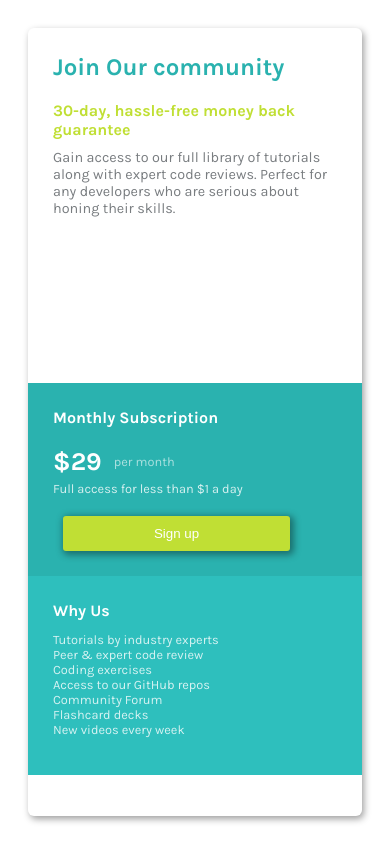
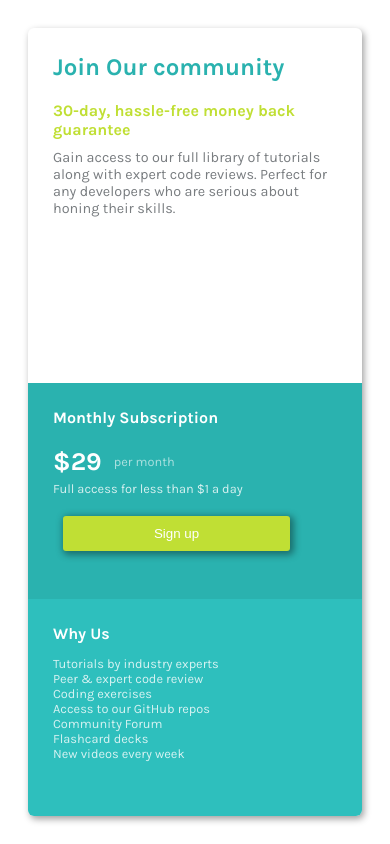
Before and after one commit to Huitzilopochtli99/pricing-card-challenge, a plain HTML site: page index.html in a window 390 px wide. Drawn offline with Linux system fonts and the light colour scheme.

Commit message:
Update style.css

```diff
--- a/style.css
+++ b/style.css
@@ -50,15 +50,16 @@ p {
 }
 
 #bottom-section {
+  display: flex;
+  flex-direction: row;
   color: #ffffff;
   height: 55%;
   width: 100%;
 }
 
 #bottom-left-section {
-  display: inline-block;
+  flex-basis: 50%;
   height: 100%;
-  width: 50%;
   vertical-align: top;
   background-color: #2ab2af;
   padding: 25px;
@@ -114,11 +115,10 @@ p {
 }
 
 #bottom-right-section {
-  display: inline-block;
+  flex-basis: 50%;
   height: 100%;
-  width: 50%;
   vertical-align: top;
-  background-color: #2EBFBD;
+  background-color: #2ebfbd;
   padding: 25px;
 }
 
@@ -129,10 +129,12 @@ p {
   font-size: 0.8rem;
 }
 
-@media (max-width: 540px)
-{
-  #bottom-left-section, #bottom-right-section, #card {
-           width: 100%;
-           height: auto;
+@media (max-width: 548px) {
+  #card {
+    width: 100%;
+    height: auto;
+  }
+  #bottom-section {
+    flex-direction: column;
+  }
 }
-}
```
